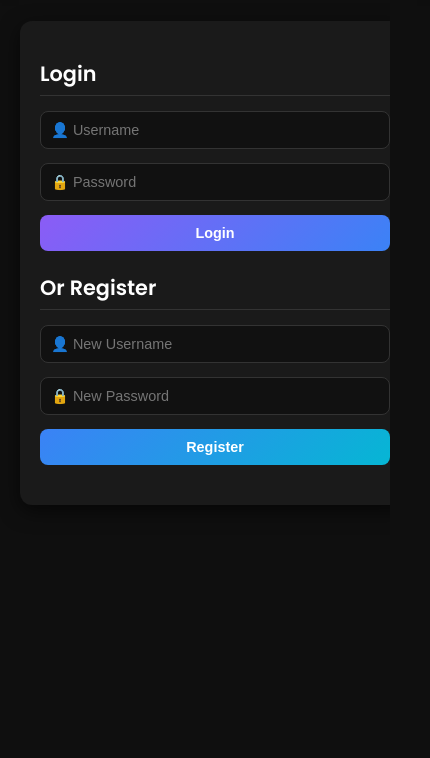
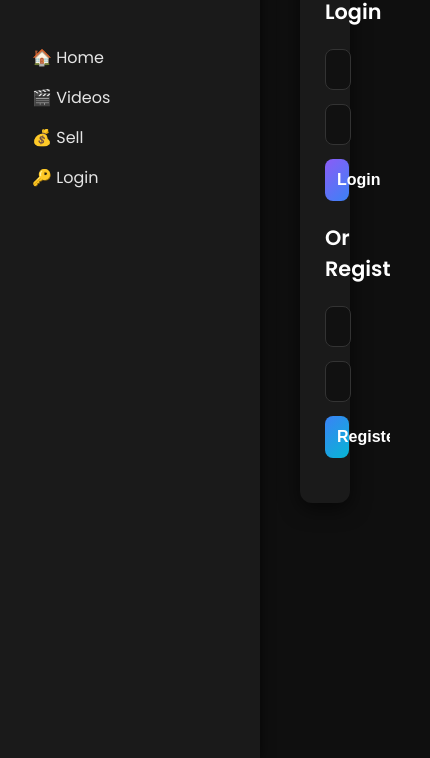
Before and after one commit to SuryakusumaPA/vidfans, a website: page public/index.html in a window 390 px wide. Shown: the part 86-844 px from the top of the page, 430 px wide, since content can reach past the window. Drawn offline with Linux system fonts and the light colour scheme.

Commit message:
Update style.css

```diff
--- a/public/style.css
+++ b/public/style.css
@@ -147,64 +147,3 @@ button:hover {
   transform: translateY(-2px);
   box-shadow: 0 4px 10px rgba(139,92,246,0.4);
 }
-
-/* Responsive adjustments */
-@media (max-width: 768px) {
-  body {
-    flex-direction: column;
-  }
-
-  #sidebar {
-    width: 100%;
-    flex-direction: row;
-    align-items: center;
-    justify-content: space-between;
-    padding: 10px 20px;
-  }
-
-  #sidebar .logo {
-    margin-bottom: 0;
-  }
-
-  #sidebar nav ul {
-    flex-direction: row;
-    gap: 10px;
-  }
-
-  #sidebar nav ul li a {
-    padding: 8px 10px;
-    font-size: 0.9em;
-  }
-
-  #main {
-    padding: 20px;
-  }
-
-  #auth, #userArea {
-    width: 100%;
-    margin: 10px 0;
-    padding: 20px;
-  }
-}
-
-@media (max-width: 480px) {
-  #sidebar nav ul {
-    flex-wrap: wrap;
-    justify-content: center;
-  }
-
-  #sidebar nav ul li a {
-    font-size: 0.8em;
-    padding: 6px 8px;
-  }
-
-  button {
-    font-size: 0.9em;
-    padding: 10px;
-  }
-
-  input {
-    font-size: 0.9em;
-    padding: 10px;
-  }
-}
```
